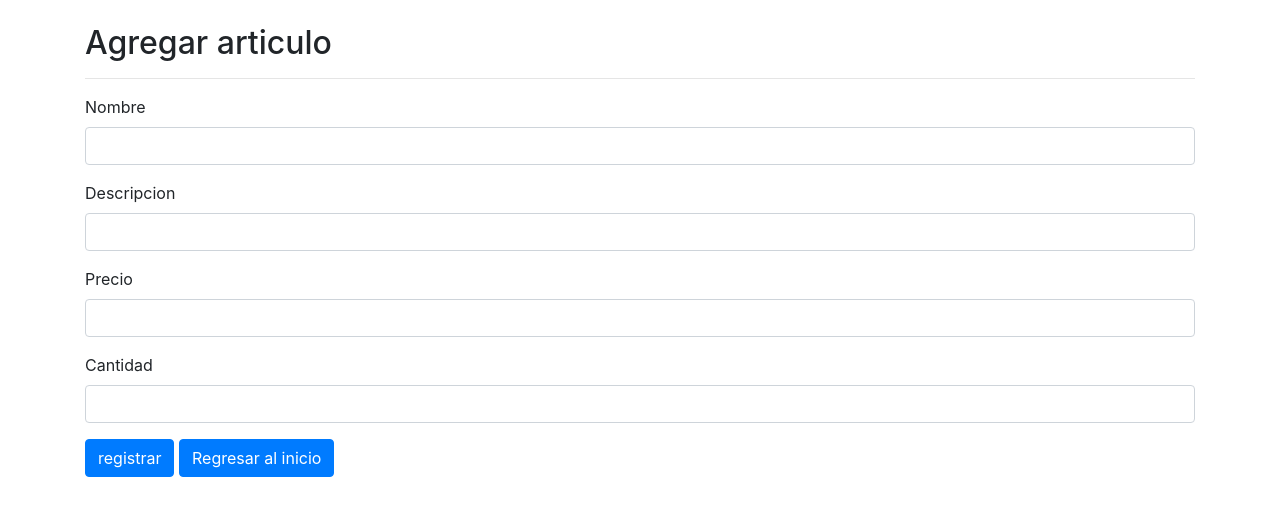
After one commit to jb-jabm/hello-world, a PHP site: page /crear.php in a window 1280 px wide. The commit adds this page. Shown: the top 516 px of the page. Run offline with PHP 8.4, Linux system fonts and the light colour scheme.

Commit message:
from de mi base de datos

```diff
--- /dev/null
+++ b/crear.php
@@ -0,0 +1,75 @@
+<?php
+include 'utils.php';
+include 'config.php';
+include 'funciones.php';
+$dbConn = connect($db);
+
+if (isset($_POST['submit'])) {
+
+  if ($_POST['nombre'] == "" || $_POST['descripcion'] == "" || $_POST['precio'] == "" || $_POST['cantidad'] == "") {
+    $resultado['error'] = true;
+    $resultado['mensaje'] = "Debe llenar todos los campos";
+  }else{
+    $articulo = array(
+      "nombre" => $_POST['nombre'],
+      "descripcion" => $_POST['descripcion'],
+      "precio" => $_POST['precio'],
+      "cantidad" => $_POST['cantidad'],
+    );
+    $sql = "INSERT INTO articulos (nombre, descripcion, precio, cantidad) VALUES (:" . implode(", :", array_keys($articulo)) . ")";
+    $statement = $dbConn->prepare($sql);
+    $statement->execute($articulo);
+    $resultado['error'] = false;
+    $resultado['mensaje'] = "Registro existoso";
+  }
+}
+?>
+<?php include "templates/header.php";
+
+if (isset($resultado)) {
+?>
+  <div class="container mt-3">
+    <div class="row">
+      <div class="col-md-12">
+        <div class="alert alert-<?= $resultado['error'] ? 'danger' : 'success' ?>" role="alert">
+          <?= $resultado['mensaje'] ?>
+        </div>
+      </div>
+    </div>
+  </div>
+<?php
+}
+?>
+
+<div class="container">
+  <div class="row">
+    <div class="col-md-12">
+      <h2 class="mt-4">Agregar articulo</h2>
+      <hr>
+      <form method="post">
+        <div class="form-group">
+          <label for="nombre">Nombre</label>
+          <input type="text" name="nombre" id="nombre" class="form-control">
+        </div>
+        <div class="form-group">
+          <label for="descripcion">Descripcion</label>
+          <input type="text" name="descripcion" id="descripcion" class="form-control">
+        </div>
+        <div class="form-group">
+          <label for="precio">Precio</label>
+          <input type="text" name="precio" id="precio" class="form-control">
+        </div>
+        <div class="form-group">
+          <label for="cantidad">Cantidad</label>
+          <input type="text" name="cantidad" id="cantidad" class="form-control">
+        </div>
+        <div class="form-group">
+          <input type="submit" name="submit" class="btn btn-primary" value="registrar">
+          <a class="btn btn-primary" href="index.php">Regresar al inicio</a>
+          <div class="form-group">
+          </div>
+      </form>
+    </div>
+  </div>
+</div>
+<?php include "templates/footer.php"; ?>
--- /dev/null
+++ b/funciones.php
@@ -0,0 +1,5 @@
+<?php
+ function escapar($html) {
+    return htmlspecialchars($html, ENT_QUOTES | ENT_SUBSTITUTE, "UTF-8");
+  }
+?>
--- /dev/null
+++ b/templates/footer.php
@@ -0,0 +1,2 @@
+</body>
+</html>
--- /dev/null
+++ b/templates/header.php
@@ -0,0 +1,14 @@
+<!DOCTYPE html>
+<html lang="es">
+
+<head>
+    <meta charset="utf-8" />
+    <meta http-equiv="x-ua-compatible" content="ie=edge" />
+    <meta name="viewport" content="width=device-width, initial-scale=1" />
+
+    <title>Aplicación CRUD PHP</title>
+
+    <link rel="stylesheet" href="https://stackpath.bootstrapcdn.com/bootstrap/4.5.2/css/bootstrap.min.css" />
+</head>
+
+<body>
--- a/utils.php
+++ b/utils.php
@@ -13,7 +13,7 @@
       } catch (PDOException $exception) {
           exit($exception->getMessage());
       }
-  }
+
 
 
  //Obtener parametros para updates
@@ -36,4 +36,5 @@
 		}
 		return $statement;
    }
+  }
  ?>
```
Also changed, not shown: index.php (+12 -0 lines), utils.js (+34 -0 lines).
